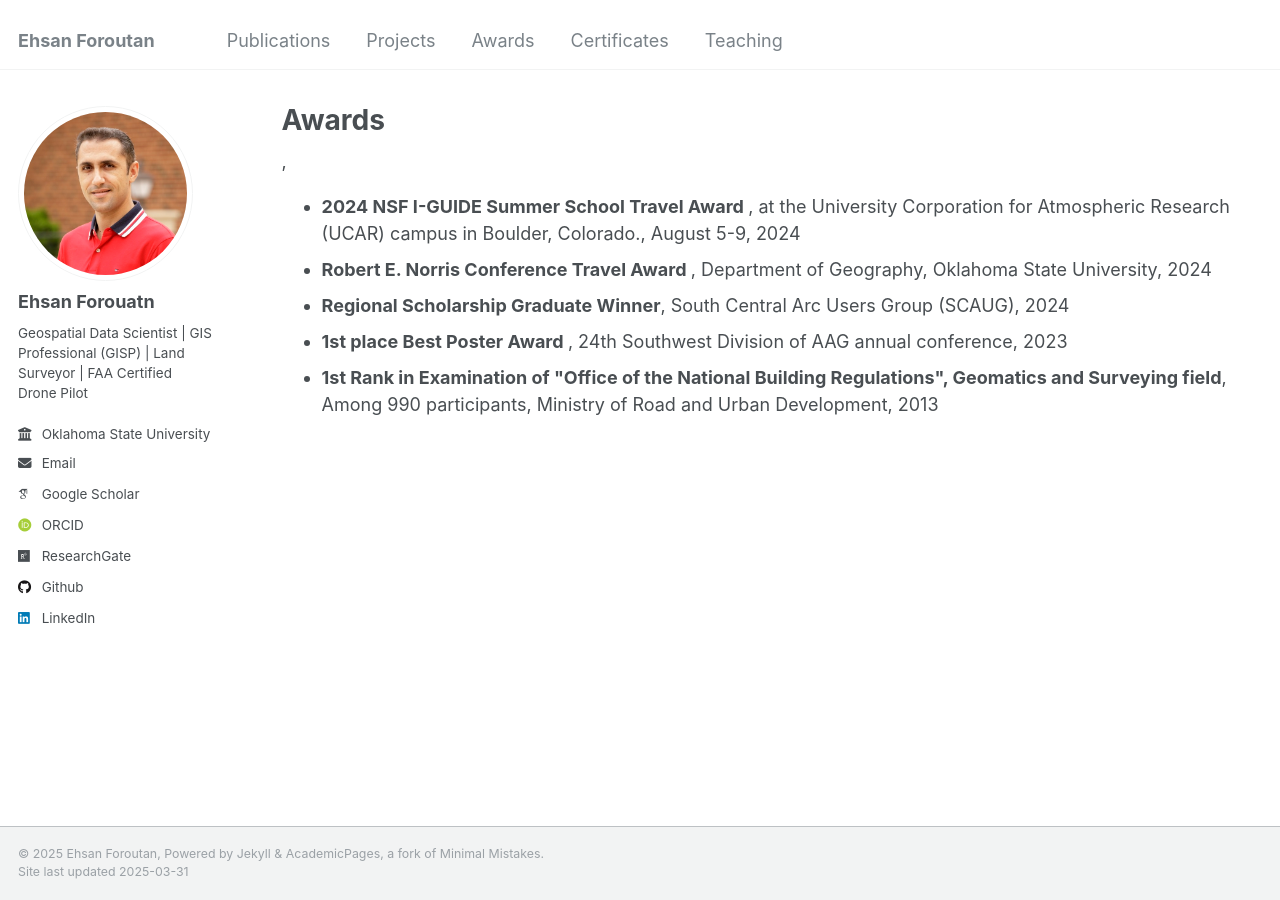
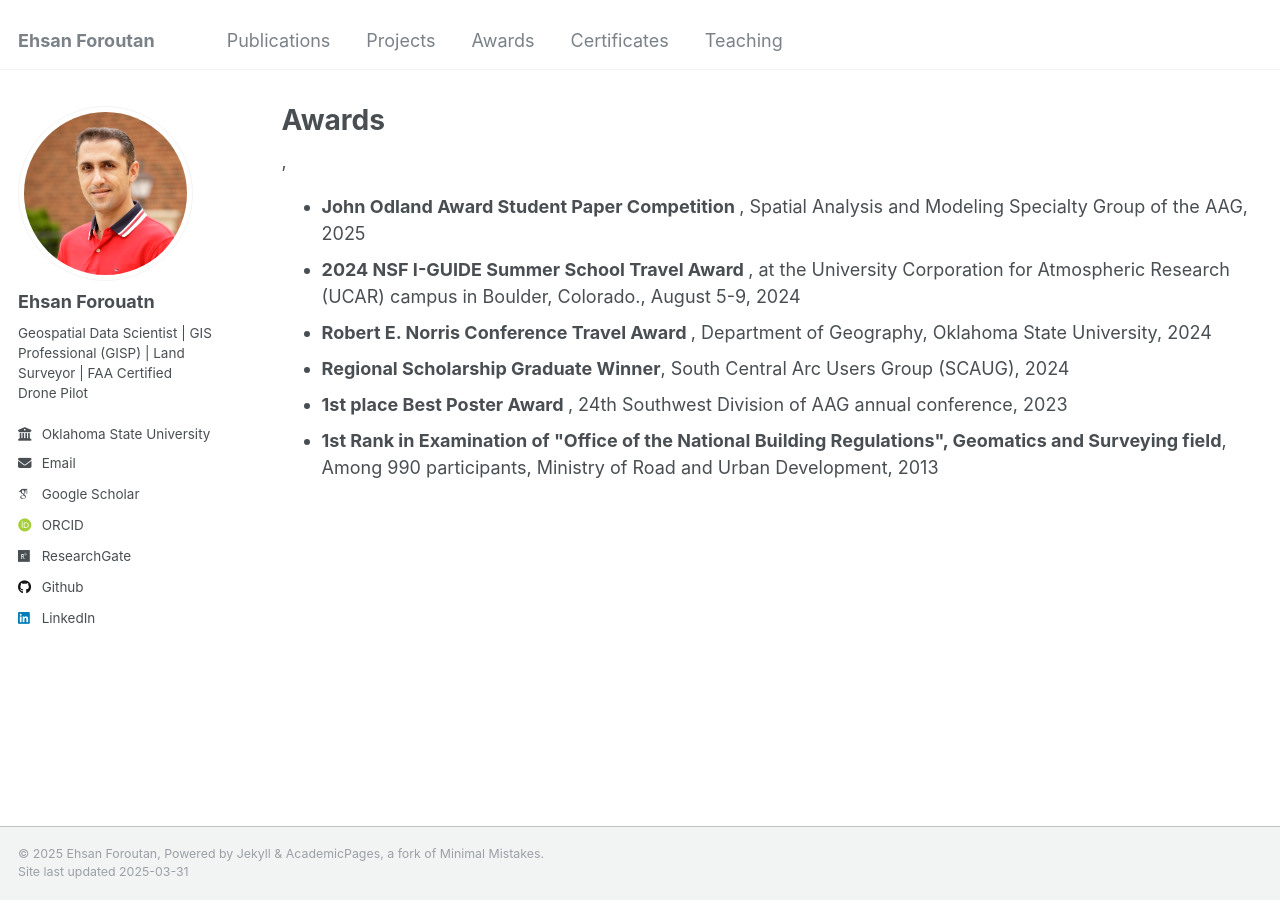
Before and after one commit to eforoutan/eforoutan.github.io, a Jekyll site: the page built from _pages/awards.html, in a window 1280 px wide. Built offline with Jekyll 4.4.1, drawn with Linux system fonts in a browser that asks for light colours; some web fonts are replaced.

Commit message:
Update awards.html

```diff
--- a/_pages/awards.html
+++ b/_pages/awards.html
@@ -9,6 +9,7 @@ author_profile: true
 
 
 <ul>
+  <li><strong>John Odland Award Student Paper Competition </strong>, Spatial Analysis and Modeling Specialty Group of the AAG, 2025 </li>
   <li><strong>
 2024 NSF I-GUIDE Summer School Travel Award </strong>, at the University Corporation for Atmospheric Research (UCAR) campus in Boulder, Colorado., August 5-9, 2024 </li>
   <li><strong>Robert E. Norris Conference Travel Award </strong>, Department of Geography, Oklahoma State University, 2024 </li>
```
